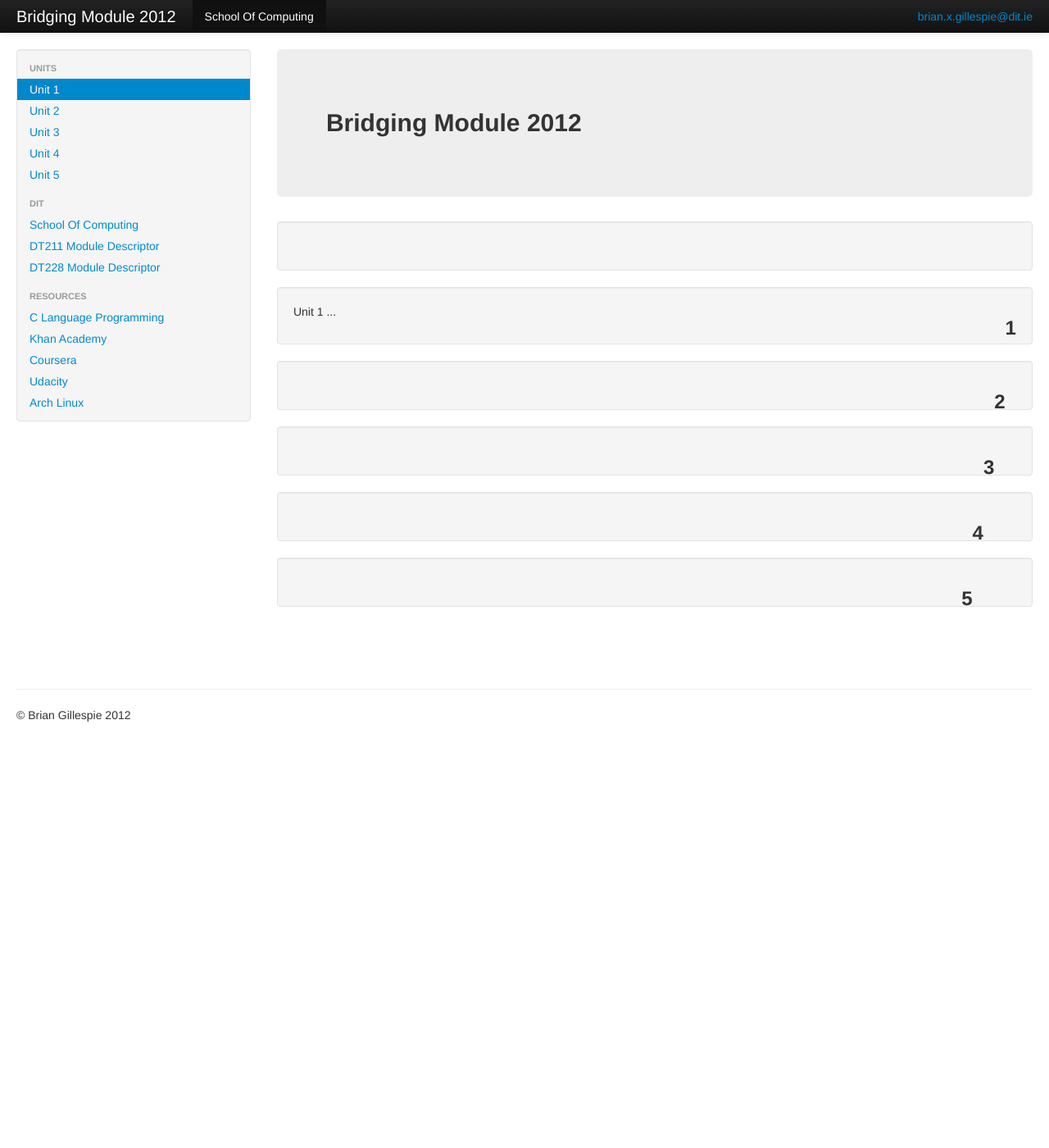
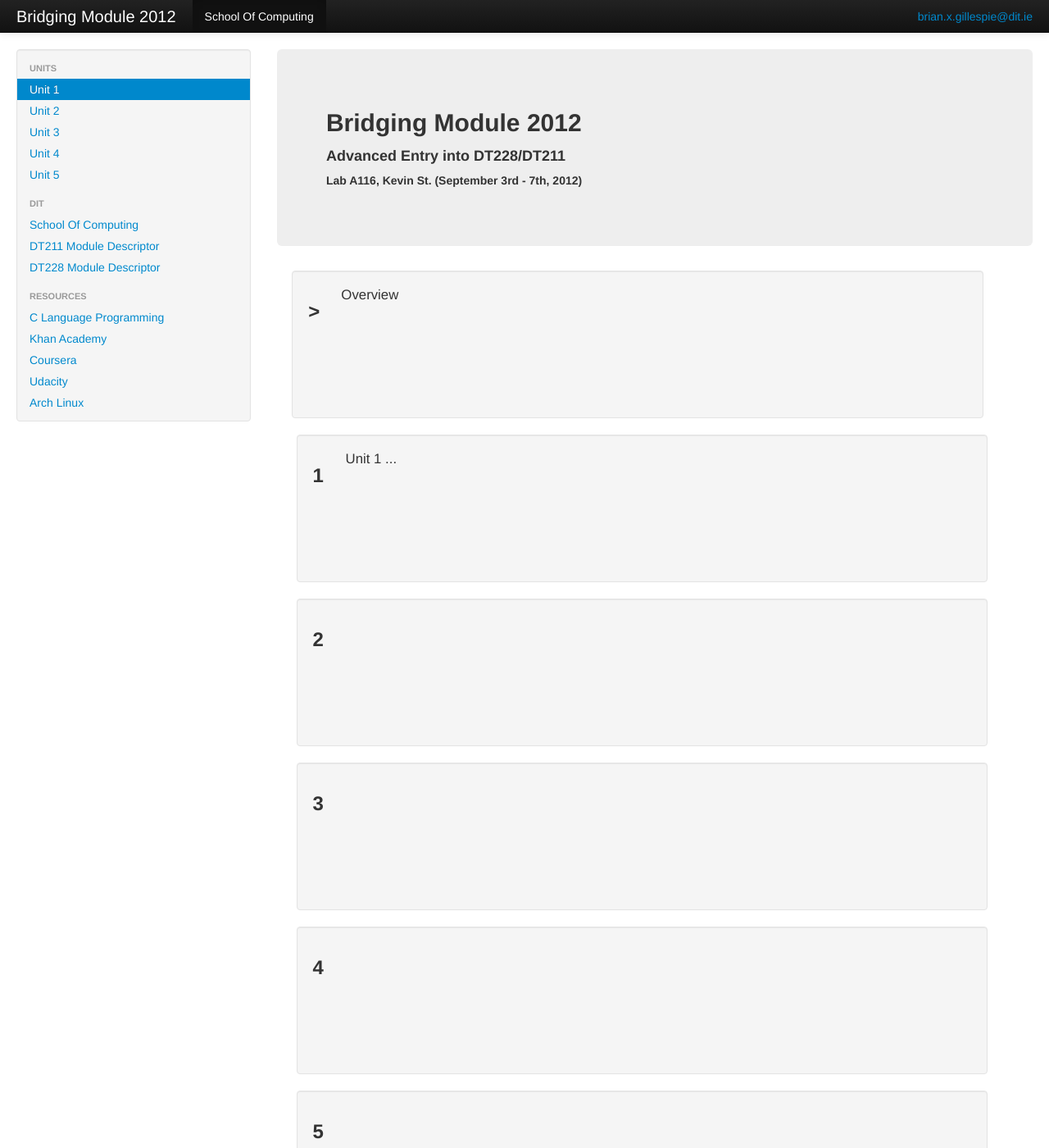
Before and after one commit to c12345678/bridgingmodule2012, a Jekyll site: the page built from index.html, in a window 1280 px wide and 1400 px high. Shown: the whole window at 82% size. Built offline with Jekyll 4.4.1, drawn with Linux system fonts in a browser that asks for light colours.

Commit message:
Styling 3

```diff
--- a/_config.yml
+++ b/_config.yml
@@ -0,0 +1 @@
+sitename: Bridging Module 2012
--- a/_includes/unit0.md
+++ b/_includes/unit0.md
@@ -0,0 +1 @@
+Overview
--- a/assets/css/site.css
+++ b/assets/css/site.css
@@ -1,3 +1,8 @@
 .site-unit-body {
-  min-height: 100px;
+  min-height: 180px !important;
 }
+
+.site-unit-body .site-unit-text {
+  margin-left: 40px;
+  font-size: 1.2em;
+}
--- a/index.html
+++ b/index.html
@@ -6,36 +6,39 @@ title: Bridging Module 2012
 <div class="span9">
   <div class="hero-unit">
     <h2>{{ page.title }}</h2>
+    <h4>Advanced Entry into DT228/DT211</h4>
+    <h5>Lab A116, Kevin St. (September 3rd - 7th, 2012)</h5>
     <p></p>
   </div>
   <div class="row-fluid">
-    <div class="well">
-      <p> {% include unit0.md %} </p>
+    <div class="well span11 site-unit-body" style="margin-left: 2%">
+      <h3 class="pull-left">></h3>
+      <p class="site-unit-text"> {% include unit0.md %} </p>
     </div>
 
-    <div class="well">
-      <h3 class="pull-right site-unit-body">1</h3>
-      <p> {% include unit1.md %} </p>
+    <div class="well span11 site-unit-body">
+      <h3 class="pull-left">1</h3>
+      <p class="site-unit-text"> {% include unit1.md %} </p>
     </div>
 
-    <div class="well">
-      <h3 class="pull-right site-unit-body">2</h3>
-      <p> {% include unit2.md %} </p>
+    <div class="well span11 site-unit-body">
+      <h3 class="pull-left">2</h3>
+      <p class="site-unit-text"> {% include unit2.md %} </p>
     </div>
 
-    <div class="well">
-      <h3 class="pull-right site-unit-body">3</h3>
-      <p> {% include unit3.md %} </p>
+    <div class="well span11 site-unit-body">
+      <h3 class="pull-left">3</h3>
+      <p class="site-unit-text"> {% include unit3.md %} </p>
     </div>
 
-    <div class="well">
-      <h3 class="pull-right site-unit-body">4</h3>
-      <p> {% include unit4.md %} </p>
+    <div class="well span11 site-unit-body">
+      <h3 class="pull-left">4</h3>
+      <p class="site-unit-text"> {% include unit4.md %} </p>
     </div>
 
-    <div class="well">
-      <h3 class="pull-right site-unit-body">5</h3>
-      <p> {% include unit5.md %} </p>
+    <div class="well span11 site-unit-body">
+      <h3 class="pull-left">5</h3>
+      <p class="site-unit-text"> {% include unit5.md %} </p>
     </div>
 
   </div><!--/row-->
```
Also changed, not shown: assets/ico/favicon.ico (added), 1 other file.
